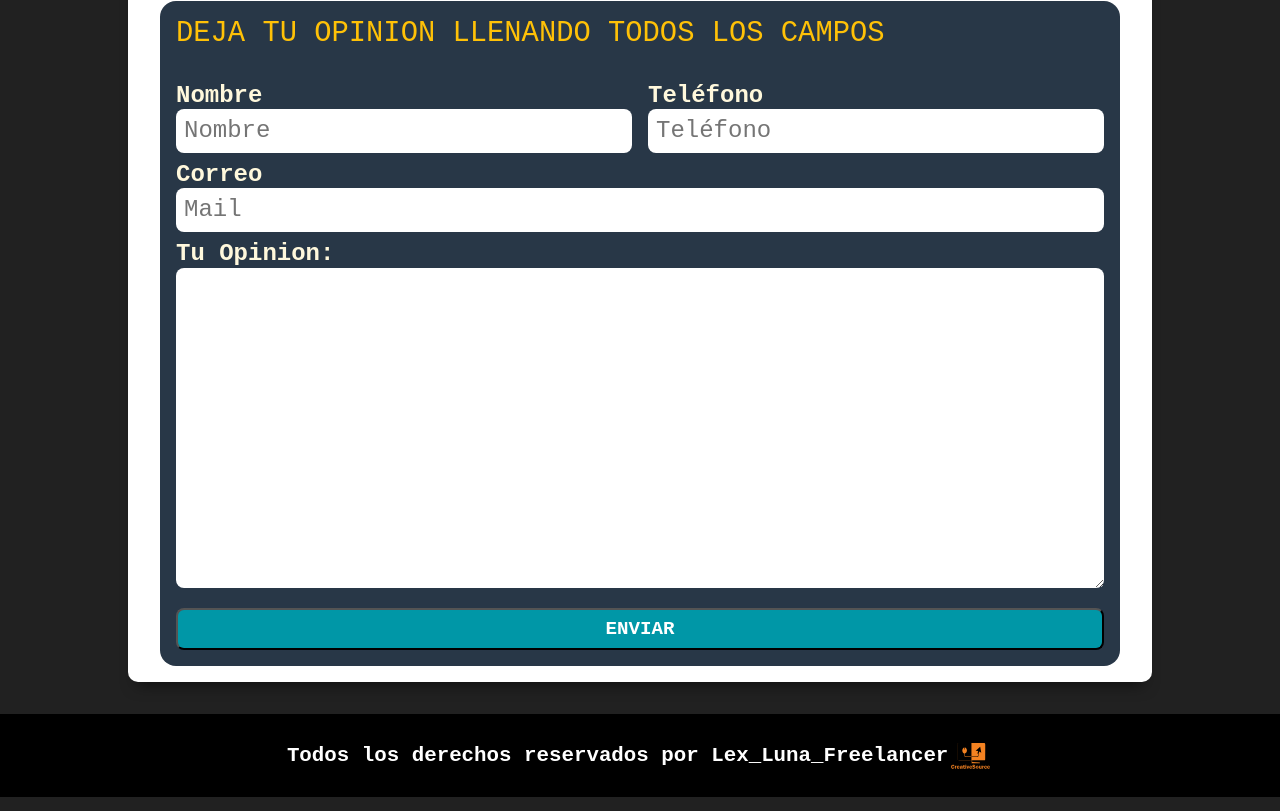
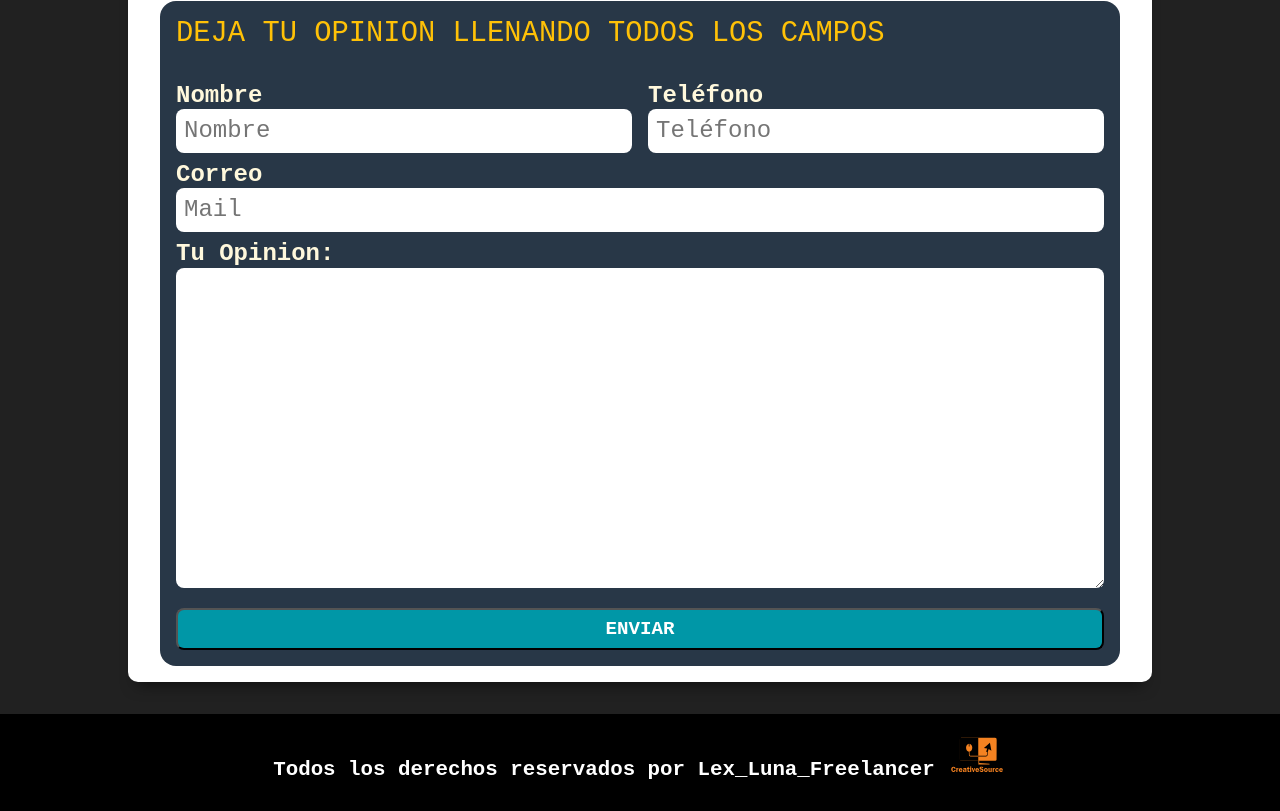
Before and after one commit to Lex-Luna/lex_freelancer, a plain HTML site: page index.html in a window 1280 px wide. Shown: the part 5299-6110 px from the top of the page. Drawn offline with Linux system fonts and the light colour scheme.

Commit message:
fix footer

```diff
--- a/css/style.css
+++ b/css/style.css
@@ -207,11 +207,11 @@ footer {
   display: flex;
   flex-direction: row;
   justify-content: center;
-  align-items: center;
 }
 
 footer p {
   font-size: 1.3rem;
+  text-align: center;
 }
 
 .contenedor {
--- a/index.html
+++ b/index.html
@@ -299,8 +299,9 @@
     <footer>
         <p>
             Todos los derechos reservados por Lex_Luna_Freelancer
+            <img src="img/vectorizado.svg" alt="" height="40px">
         </p>
-        <img src="img/vectorizado.svg" alt="" height="30px">
+
 
     </footer>
     <script src="js/main.js"></script>
```
